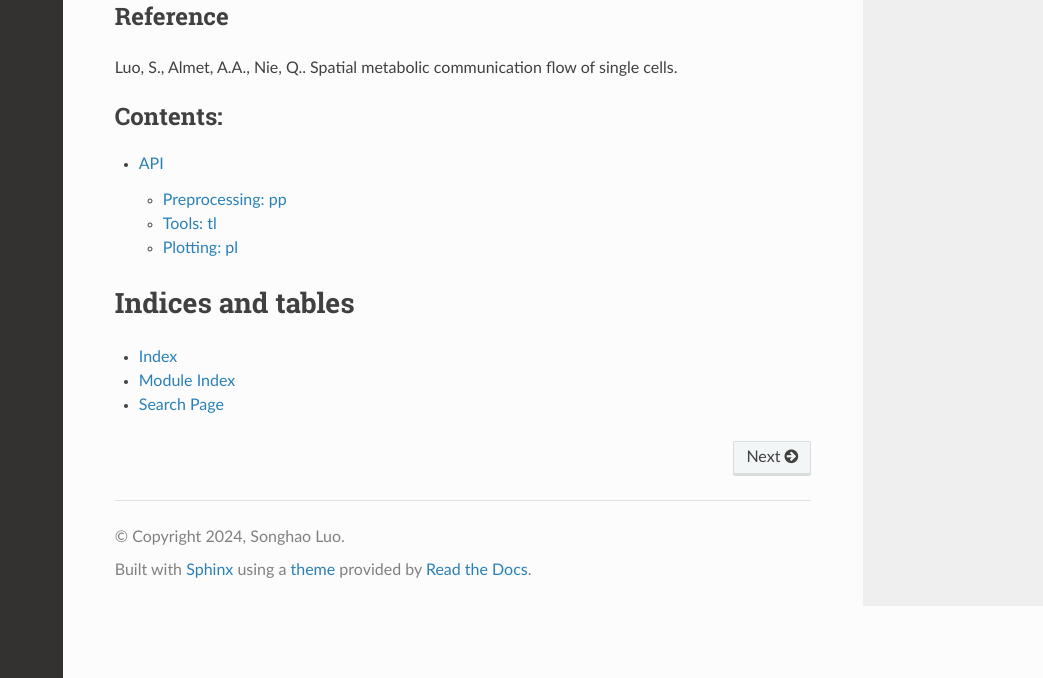
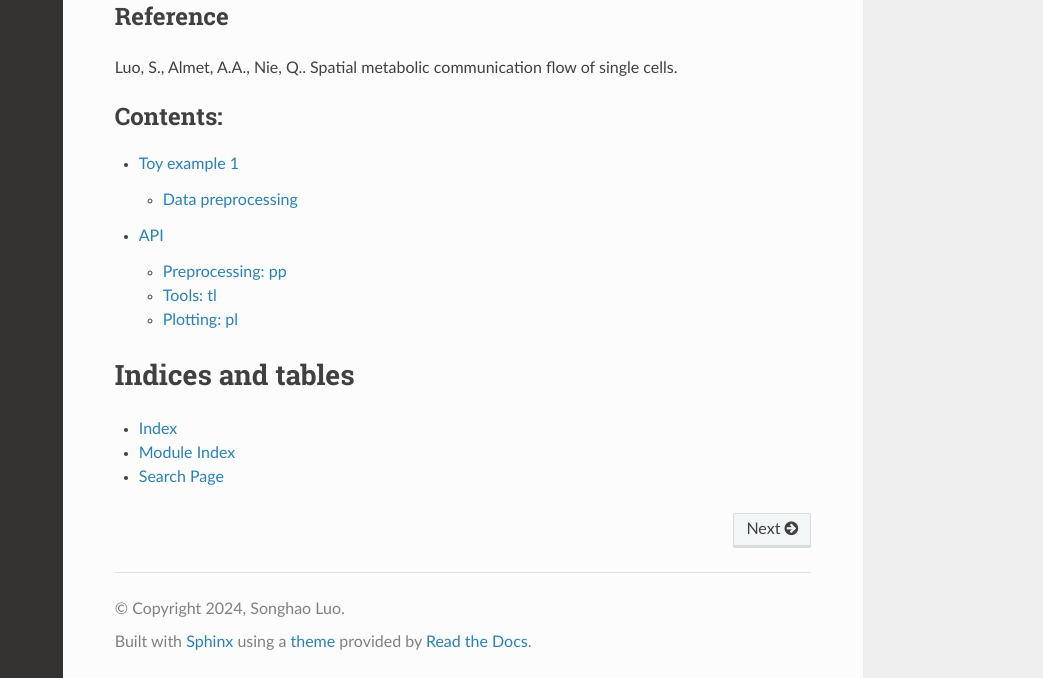
Before and after one commit to SonghaoLuo/MetaChat, a Sphinx documentation site: the page built from docs/index.rst, in a window 1280 px wide and 900 px high, scrolled down 6100 px, cut to the strip 222-900 px from the top of the window. Shown: the whole strip, without its empty margins (237-1280 px from the left). Built offline with Sphinx 7.4.7 and the Read the Docs theme 2.0.0, drawn with Linux system fonts in a browser that asks for light colours; pages that are not in the unit, such as notebooks, are missing from menus.

Commit message:
Upload files

```diff
--- a/docs/tutorials.rst
+++ b/docs/tutorials.rst
@@ -1,2 +1,3 @@
 .. toctree::
    notebooks/Multi_omics_data
+   notebooks/toy_example1
```
Also changed, not shown: 10 other files.
